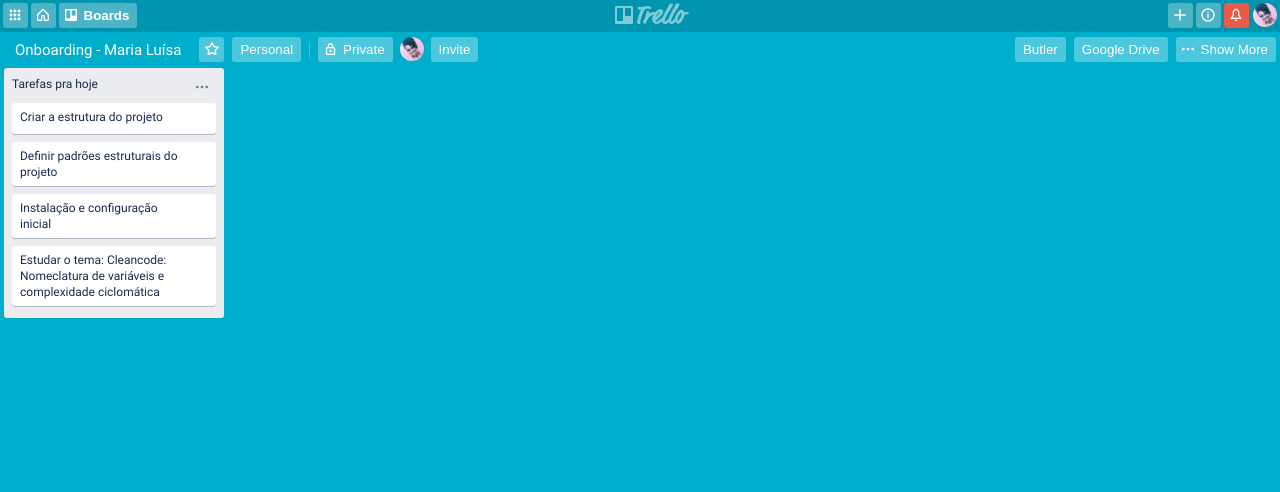
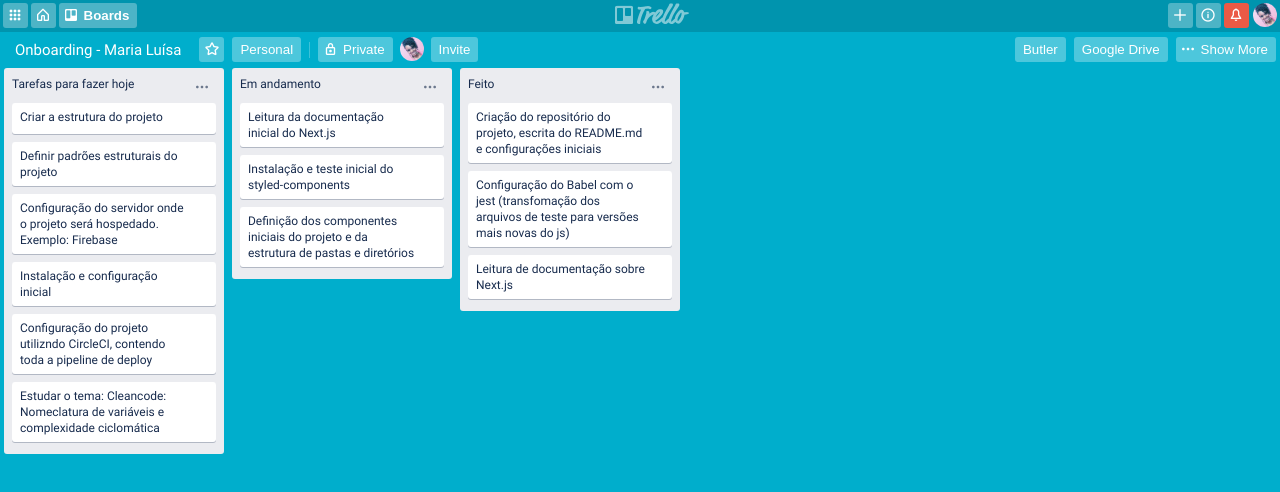
Before and after one commit to marialuisacp/trello-ui, a Next.js app: page / in a window 1280 px wide. Shown: the top 492 px of the page. Built offline with nearby package versions, Linux system fonts and the light colour scheme.

Commit message:
[@marialuisacp] - Creates board

```diff
--- /dev/null
+++ b/components/board/Board.jsx
@@ -0,0 +1,17 @@
+import React from 'react';
+import StyledBoard from './styles/Board.styles';
+import BoardHeaderMenu from '../boardHeaderMenu/BoardHeaderMenu';
+import CardList from '../cardList/CardList';
+
+const Board = ({ data }) => (
+  <div>
+    <BoardHeaderMenu></BoardHeaderMenu>
+    <StyledBoard>
+      {data && data.map((item, key) =>
+        <CardList key={key} list={item.cards} title={item.title}></CardList>
+      )}
+    </StyledBoard>
+  </div>
+);
+
+export default Board;
--- /dev/null
+++ b/components/board/styles/Board.styles.js
@@ -0,0 +1,8 @@
+import styled from 'styled-components';
+import { styles } from '../../../styles/config';
+
+const StyledBoard = styled.div`
+  display: flex;
+`;
+
+export default StyledBoard;
--- a/components/cardList/CardList.jsx
+++ b/components/cardList/CardList.jsx
@@ -3,14 +3,11 @@
 import CardListHeader from '../cardListHeader/CardListHeader';
 import Card from '../card/Card';
 
-const CardList = () => (
+const CardList = ({ list, title }) => (
   <StyledCardList>
-    <CardListHeader title='Tarefas pra hoje'></CardListHeader>
+    <CardListHeader title={title}></CardListHeader>
     <div>
-      <Card text='Criar a estrutura do projeto'></Card>
-      <Card text='Definir padrões estruturais do projeto'></Card>
-      <Card text='Instalação e configuração inicial'></Card>
-      <Card text='Estudar o tema: Cleancode: Nomeclatura de variáveis e complexidade ciclomática'></Card>
+      {list.map((item, key) => <Card text={item.text} key={key}></Card>)}
     </div>
   </StyledCardList>
 );
--- /dev/null
+++ b/data/index.js
@@ -0,0 +1,29 @@
+exports.data = [
+  {
+    title: 'Tarefas para fazer hoje',
+    cards: [
+      { text: 'Criar a estrutura do projeto', labels: [], icons: [] },
+      { text: 'Definir padrões estruturais do projeto', labels: [], icons: [] },
+      { text: 'Configuração do servidor onde o projeto será hospedado. Exemplo: Firebase', labels: [], icons: [] },
+      { text: 'Instalação e configuração inicial', labels: [], icons: [] },
+      { text: 'Configuração do projeto utilizndo CircleCI, contendo toda a pipeline de deploy', labels: [], icons: [] },
+      { text: 'Estudar o tema: Cleancode: Nomeclatura de variáveis e complexidade ciclomática', labels: [], icons: [] },
+    ]
+  },
+  {
+    title: 'Em andamento',
+    cards: [
+      { text: 'Leitura da documentação inicial do Next.js', labels: [], icons: [] },
+      { text: 'Instalação e teste inicial do styled-components', labels: [], icons: [] },
+      { text: 'Definição dos componentes iniciais do projeto e da estrutura de pastas e diretórios', labels: [], icons: [] },
+    ]
+  },
+  {
+    title: 'Feito',
+    cards: [
+      { text: 'Criação do repositório do projeto, escrita do README.md e configurações iniciais', labels: [], icons: [] },
+      { text: 'Configuração do Babel com o jest (transfomação dos arquivos de teste para versões mais novas do js)', labels: [], icons: [] },
+      { text: 'Leitura de documentação sobre Next.js', labels: [], icons: [] },
+    ]
+  }
+];
--- a/pages/index.js
+++ b/pages/index.js
@@ -2,8 +2,9 @@
 import Card from '../components/card/Card';
 import GlobalStyle from '../styles/GlobalStyle';
 import Header from '../components/header/Header';
-import BoardHeaderMenu from '../components/boardHeaderMenu/BoardHeaderMenu';
-import CardList from '../components/cardList/CardList';
+
+import { data } from '../data';
+import Board from '../components/board/Board';
 
 export default function Index() {
   return (
@@ -11,9 +12,8 @@
       <link href="/fonts/TrellIcons/font-icons-trello.css" rel="stylesheet" key="trello" />
       <GlobalStyle />
       <Header></Header>
-      <BoardHeaderMenu></BoardHeaderMenu>
 
-      <CardList></CardList>
+      <Board data={data}></Board>
     </div>
   );
 }
```
Also changed, not shown: 1 other file (tests, documents, lock files or other folders).
